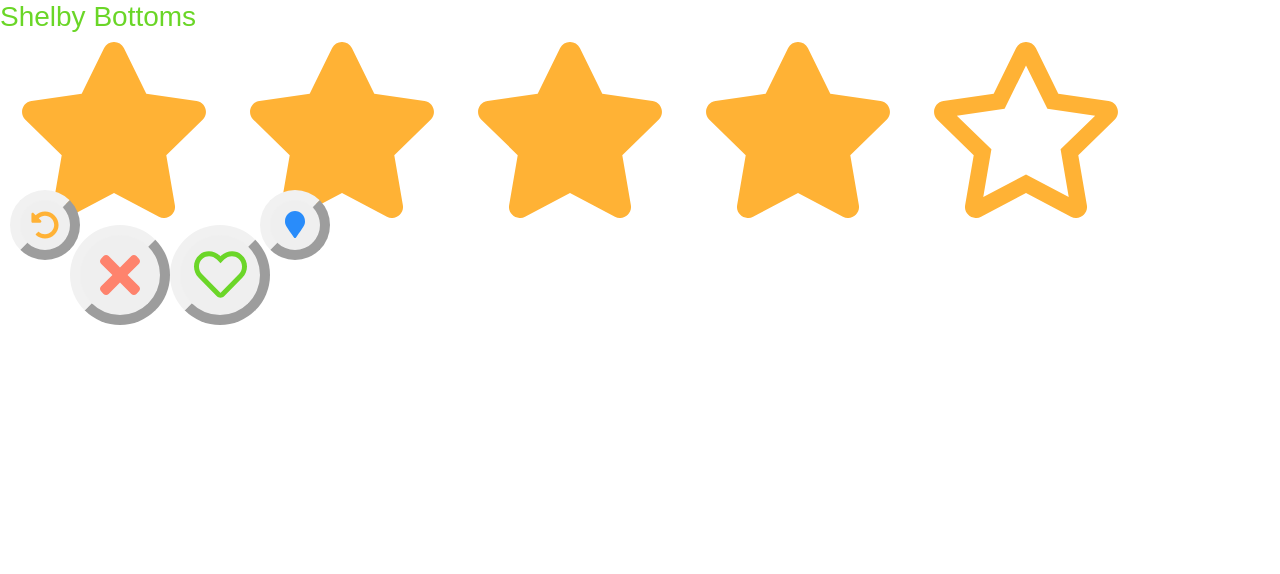
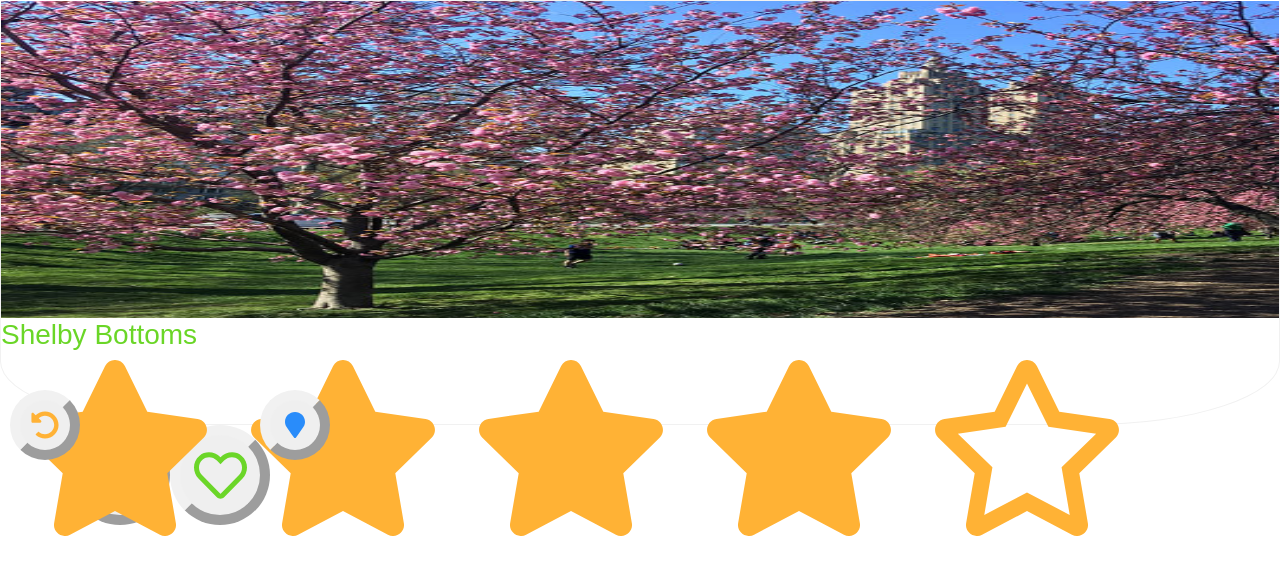
Before and after one commit to nss-day-cohort-24/do, a React (Create React App) app: page / in a window 1280 px wide. Shown: the top 574 px of the page. Built offline with nearby package versions, Linux system fonts and the light colour scheme; the HTML template or start-up script is replaced by a standard one; what re-base, react-geolocated would draw is missing.

Commit message:
added border to card

```diff
--- a/src/components/cardstack.css
+++ b/src/components/cardstack.css
@@ -0,0 +1,10 @@
+.parkpic {
+    height: 75%;
+    width: 100%;
+}
+
+.parkcard {
+    border: 1px solid #f1f1f1;
+    border-radius: 15%;
+    height: 425px;
+}
--- a/src/components/cardstack.js
+++ b/src/components/cardstack.js
@@ -3,14 +3,19 @@ import React, { Component } from 'react';
 import CircleButtons from './mainParts/btn-circles';
 import ParkName from './parkParts/park-name';
 import ParkRating from './parkParts/park-rating';
+import ParkPic from './parkParts/park1.jpg';
+import './cardstack.css';
 
 
 class Cardstack extends Component {
     render(props) {
         return <div>
-             <ParkName />
-             <ParkRating />
-             <CircleButtons />
+            <div className="parkcard">
+                <img src={ParkPic} alt="park picture" className="parkpic"/>
+                <ParkName />
+                <ParkRating />
+            </div>
+            <CircleButtons />
         </div>
     }
 }
```
Also changed, not shown: src/components/parkParts/park1.jpg (added).
